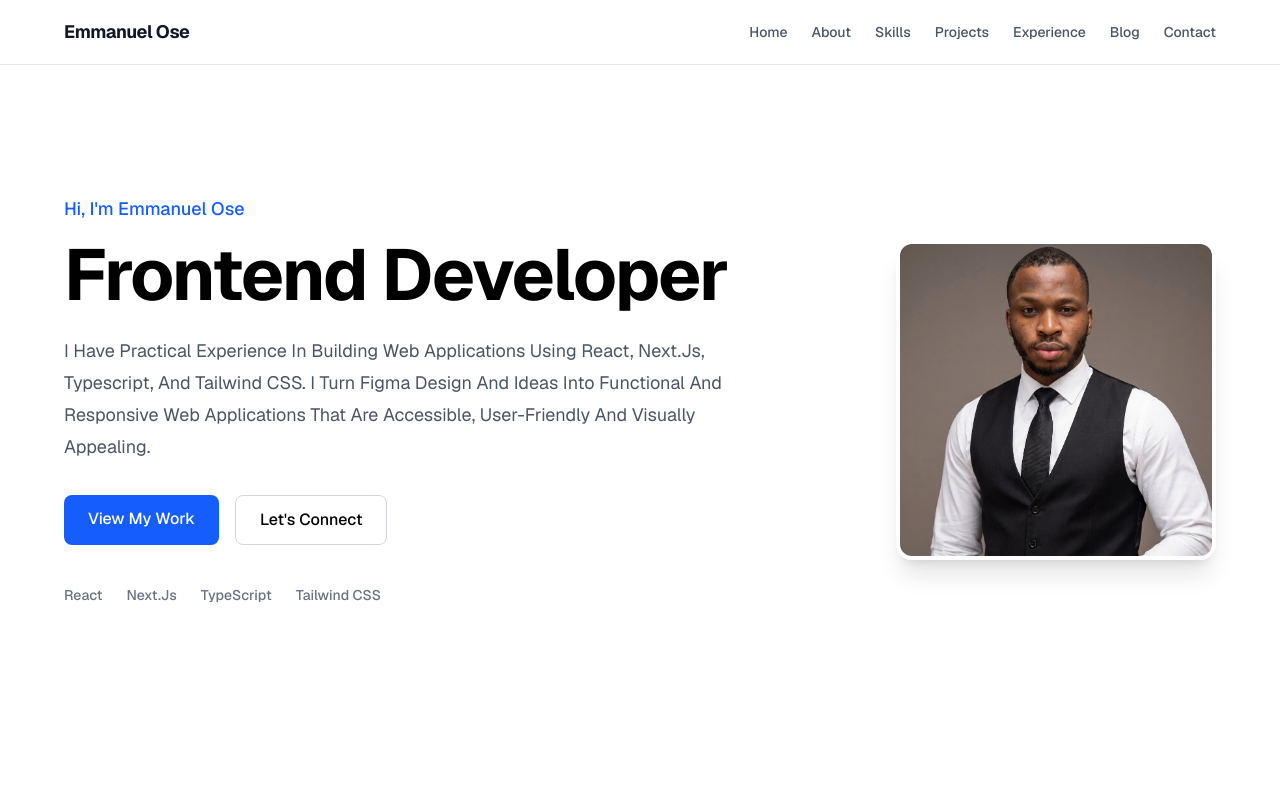
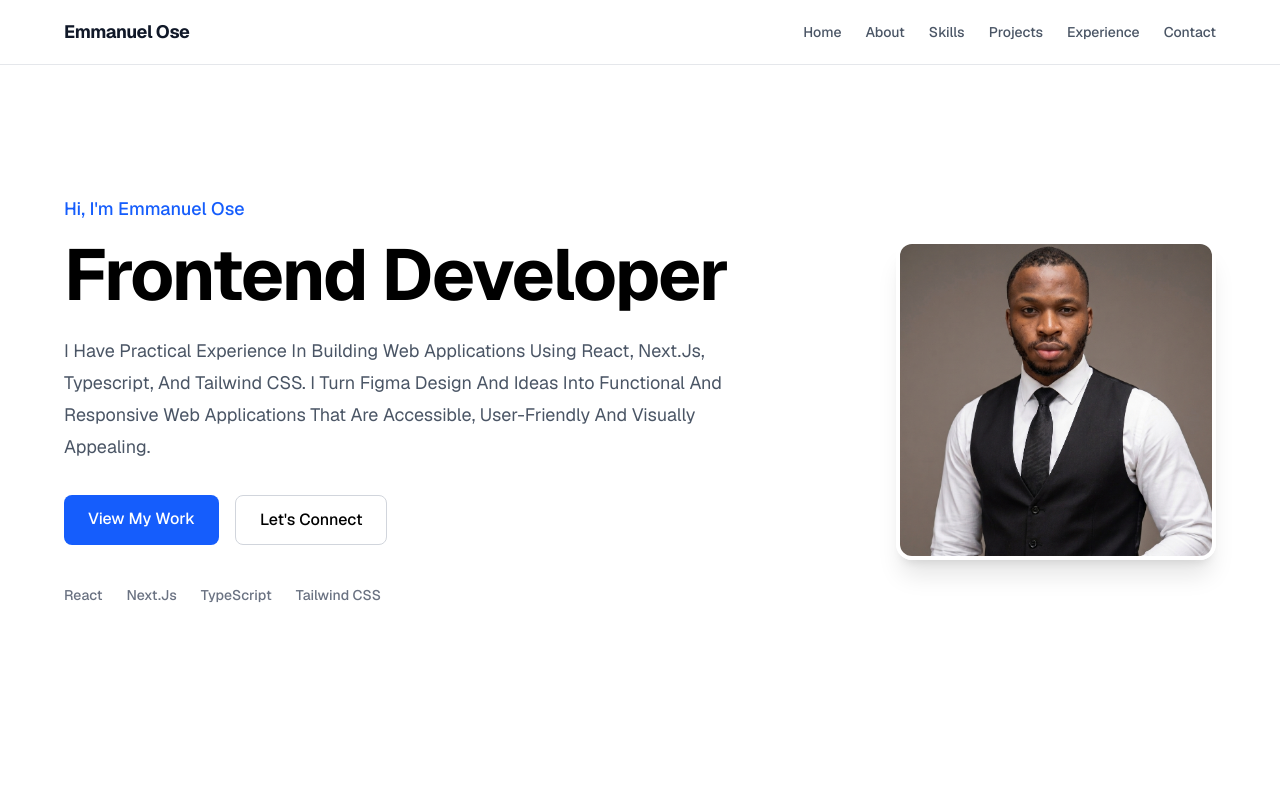
Before and after one commit to Iamemmaose/emmanuel-portfolio, a Next.js app: page / in a window 1280 px wide. Shown: the top 800 px of the page. Built offline with nearby package versions, Linux system fonts and the light colour scheme.

Commit message:
fix: blog link removed from navbar

```diff
--- a/app/components/layouts/NavBar.tsx
+++ b/app/components/layouts/NavBar.tsx
@@ -11,8 +11,7 @@ const navLinks = [
   { id: 3, label: "Skills", href: "/#skills" },
   { id: 4, label: "Projects", href: "/#projects" },
   { id: 5, label: "Experience", href: "/#experience" },
-  { id: 6, label: "Blog", href: "/blog" },
-  { id: 7, label: "Contact", href: "/#contact" },
+  { id: 6, label: "Contact", href: "/#contact" },
 ];
 
 const NavBar = () => {
```
